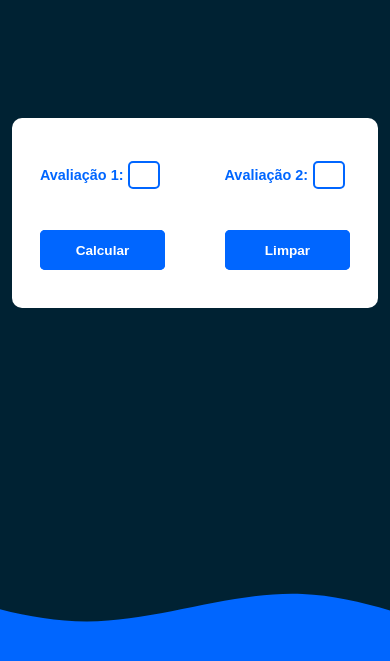
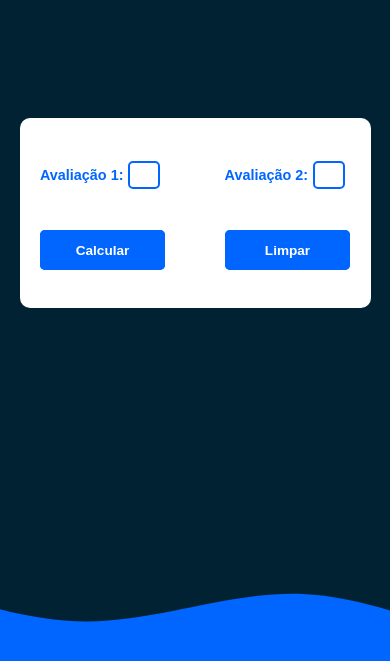
Before and after one commit to oTiagoPereira/Calculadora-de-media, a plain HTML site: page index.html in a window 390 px wide. Shown: the part 55-716 px from the top of the page. Drawn offline with Linux system fonts and the light colour scheme.

Commit message:
ajuste bug

```diff
--- a/estilo/style.css
+++ b/estilo/style.css
@@ -28,7 +28,7 @@ main {
   display: flex;
   justify-content: center;
   align-items: center;
-  width: 98%;
+  width: 98vw;
   height: 400px;
 }
 
@@ -36,7 +36,7 @@ section {
   display: flex;
   justify-content: center;
   align-items: center;
-  background-color: white;
+  background-color: rgb(255, 255, 255);
   width: 400px;
   height: 150px;
   padding: 20px 0px;
@@ -151,3 +151,17 @@ input[type="number"] {
   color: red;
   font-weight: bold;
 }
+
+@media screen and (max-width: 450px) {
+  section {
+    max-width: 90vw;
+  }
+
+  .container {
+    max-width: 90vw;
+  }
+
+  #resposta {
+    max-width: 90vw;
+  }
+}
```
